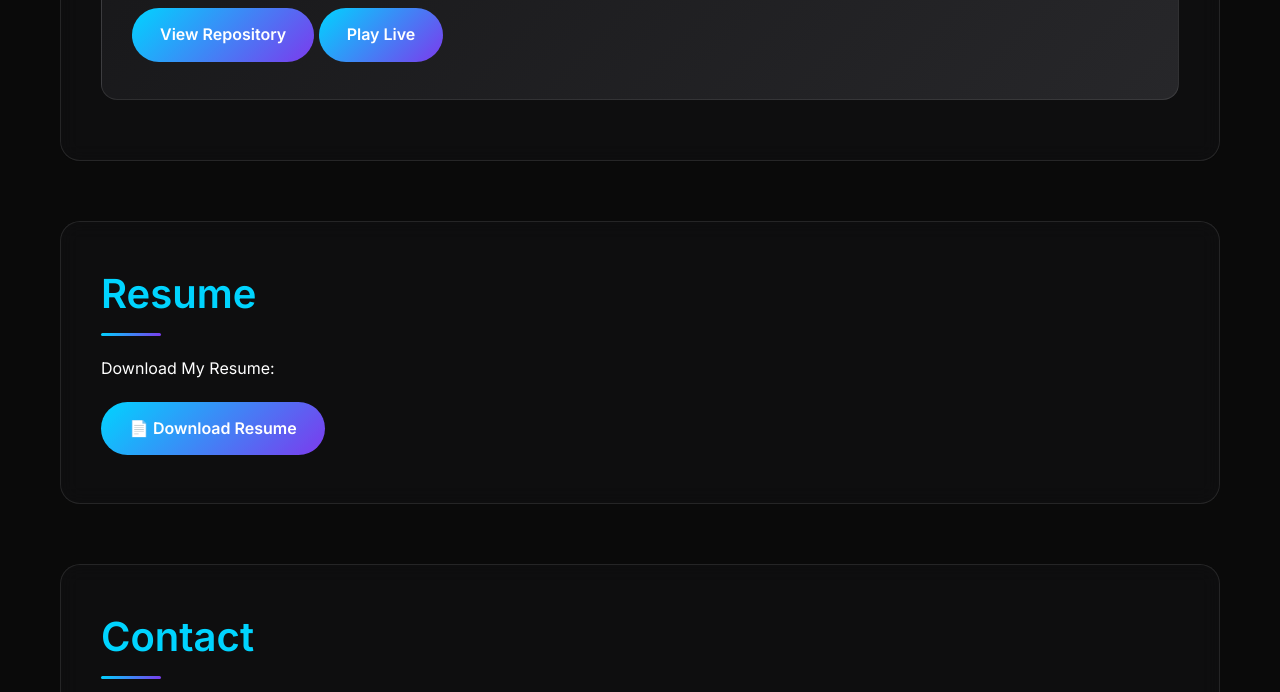
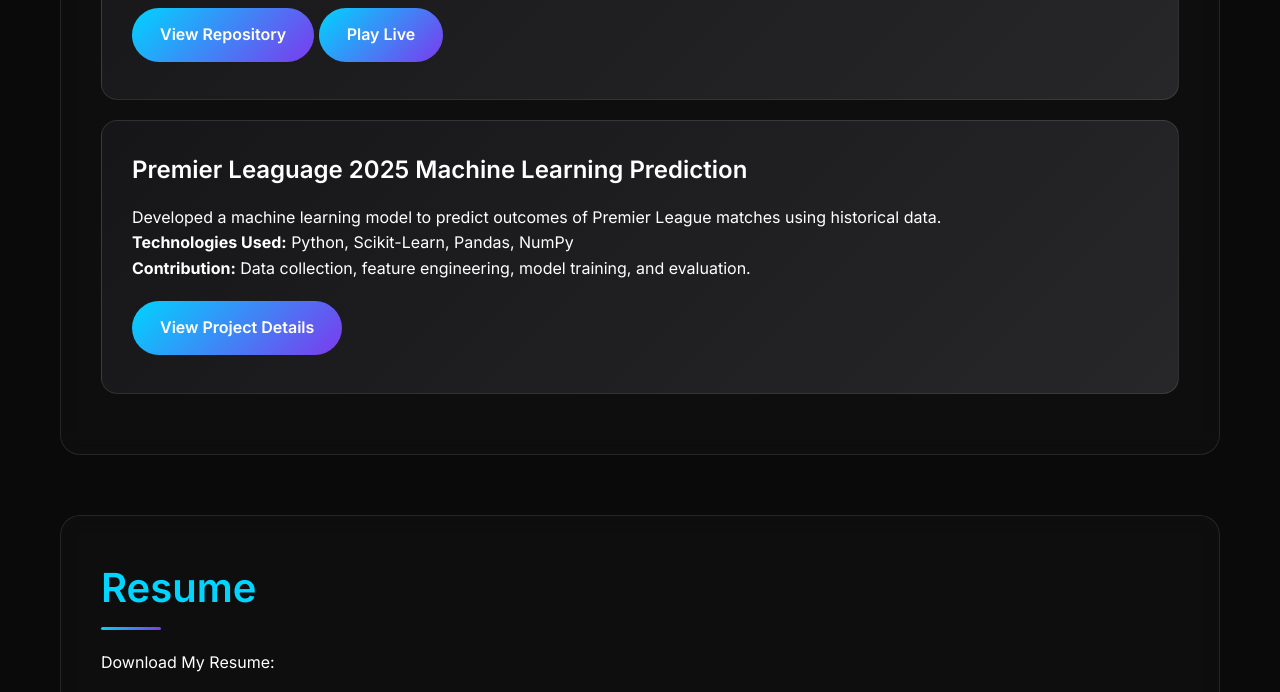
Before and after one commit to danishsyed-dev/SYED_DANISH_ALI, a plain HTML site: page index.html in a window 1280 px wide. Shown: the part 3860-4552 px from the top of the page. Drawn offline with Linux system fonts and the light colour scheme.

Commit message:
Update index.html

```diff
--- a/index.html
+++ b/index.html
@@ -625,6 +625,15 @@
         <a class="button" href="http://syeddanishali.me/Life-RPG/" target="_blank"> <span>Play Live</span> </a>
       </div>
 
+      <div class="project">
+        <h3>Premier Leaguage 2025 Machine Learning Prediction</h3>
+        <p>
+          Developed a machine learning model to predict outcomes of Premier League matches using historical data.<br>
+          <strong>Technologies Used:</strong> Python, Scikit-Learn, Pandas, NumPy<br>
+          <strong>Contribution:</strong> Data collection, feature engineering, model training, and evaluation.
+        </p>
+        <a class="button" href="https://github.com/danishsyed-dev/PL25_Prediction_ML" target="_blank"> <span>View Project Details</span> </a>
+
     </section>
 
     <section id="resume" class="fade-in">
```
